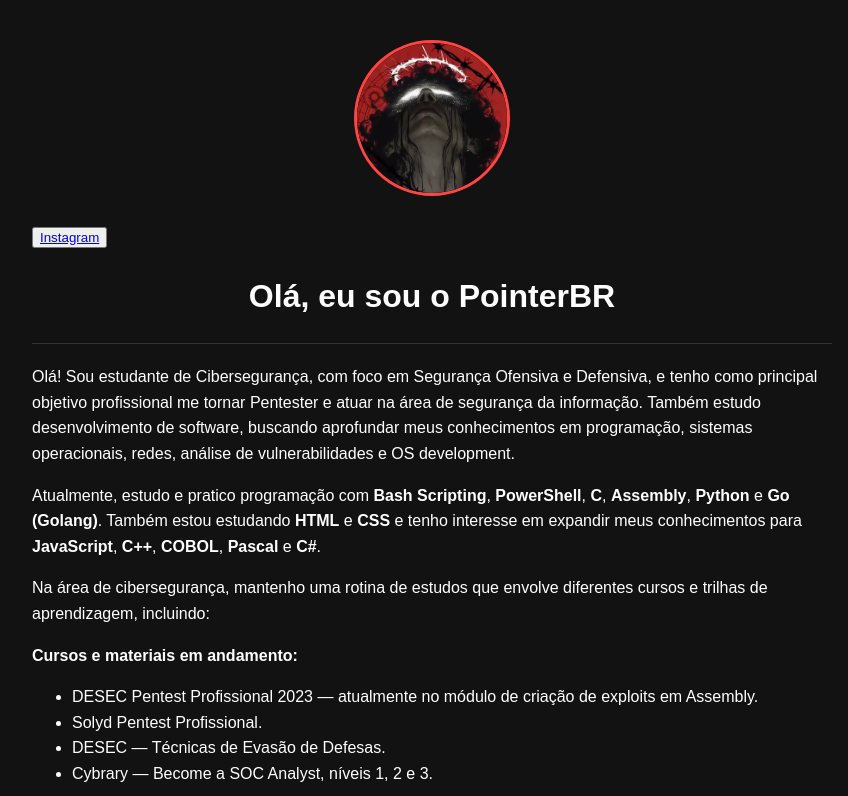
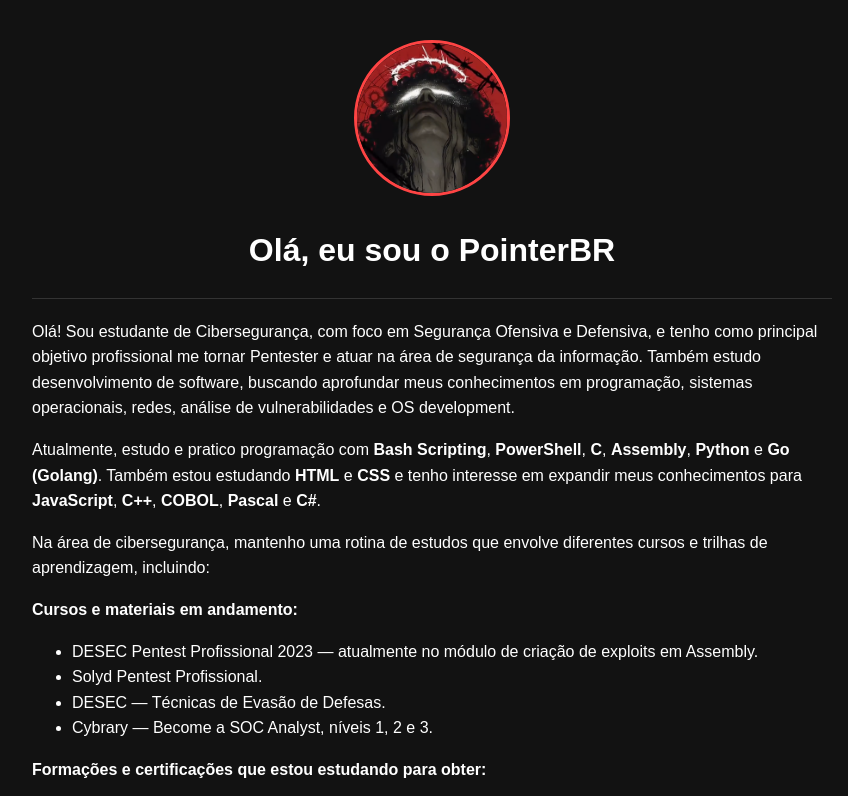
Before and after one commit to pointerbr/index-HTML, a plain HTML site: page index.html in a window 1280 px wide. Shown: the top 796 px of the page, without its empty margins (208-1056 px from the left). Drawn offline with Linux system fonts and the light colour scheme.

Commit message:
Update index.html

```diff
--- a/index.html
+++ b/index.html
@@ -45,11 +45,6 @@
         <div class="profile-container">
             <img src="Screenshot_20261009-193402-433.png" alt="Logo de Perfil" class="profile-img">
         </div>
-        <button><a href="https://www.instagram.com/calebe_anonmo397663?dlrf=MTM5enFjYnppeHpiMA=="
-               target="_blank"
-               rel="noopener noreferrer">
-                Instagram
-        </a></button>
         <h1><strong>Olá, eu sou o PointerBR</strong></h1>
         <hr>
 
```
